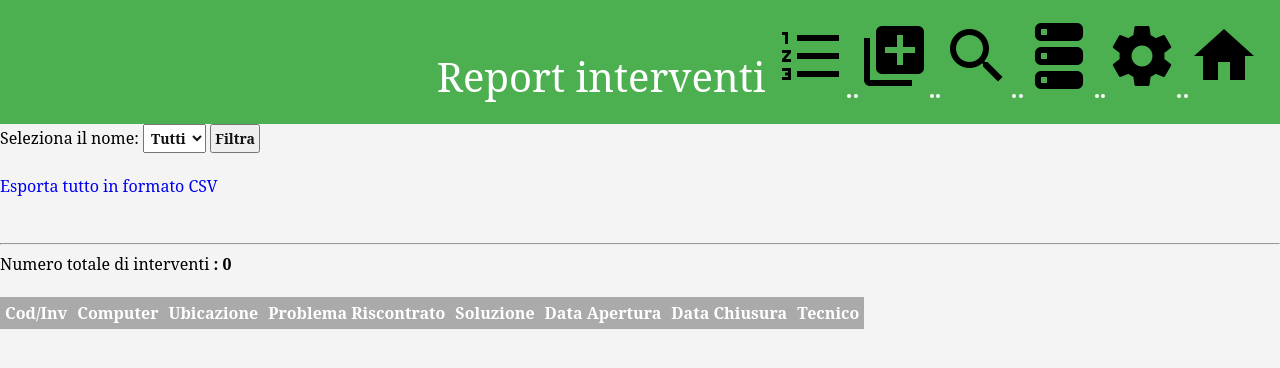
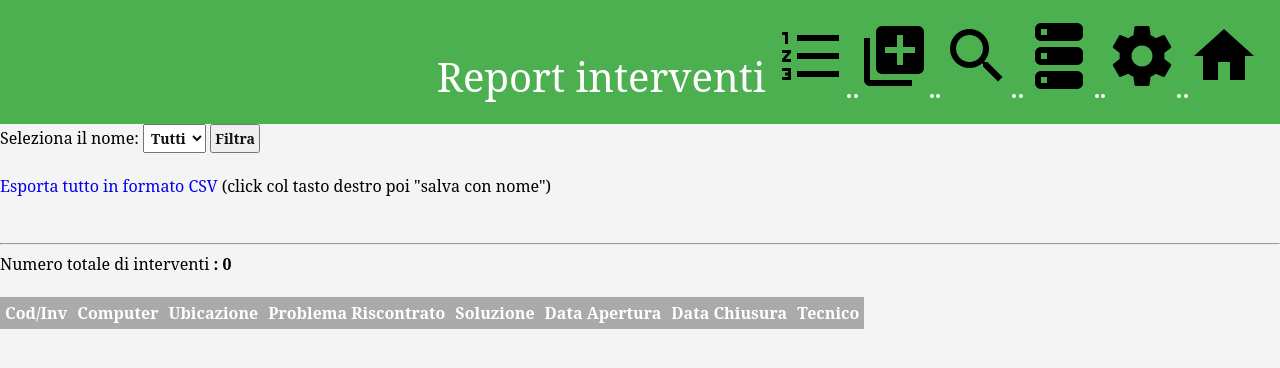
Before and after one commit to carlominucci/gestiolus, a PHP site: page /report.php in a window 1280 px wide. Shown: the top 368 px of the page. Run offline with PHP 8.4, Linux system fonts and the light colour scheme; data that the repository does not hold is empty.

Commit message:
sistemato il coso per esportare in csv

```diff
--- a/report.php
+++ b/report.php
@@ -42,7 +42,7 @@ if ( ! get_magic_quotes_gpc() ) {
 			</select>
 			<input type="submit" value="Filtra" />
 		</form>
-		<br /><a href="export2csv.php">Esporta tutto in formato CSV</a>
+		<br /><a href="export2csv.php">Esporta tutto in formato CSV</a> (click col tasto destro poi "salva con nome")
 
 <?php
 if($_POST['filtro'] == "" || $_POST['filtro'] == "tutti"){
@@ -104,7 +104,7 @@ elseif(isset($_POST['filtro'])){
 			$query="SELECT * FROM guasti WHERE stato = '1' AND risolutore = '" . $_POST['filtro'] . "' ORDER BY data_chiusura DESC";
 			$result = mysql_query($query);
 			echo "<br /><hr />Numero totale di interventi effettuati da <b>". $nome[0] . "</b>:<b> " . mysql_affected_rows() . "</b><br />";
-			echo "(<a href=\"export2csv.php?filtro=" . $_POST['filtro'] . "\">Esporta in formato CSV</a>)<br /><br />\n";
+			echo "<a href=\"export2csv.php?filtro=" . $_POST['filtro'] . "\">Esporta in formato CSV</a> (click col tasto destro poi \"salva con nome\")<br /><br />\n";
 			if (!$result) {
 	    			die('Invalid query: ' . mysql_error());
 			}
```
